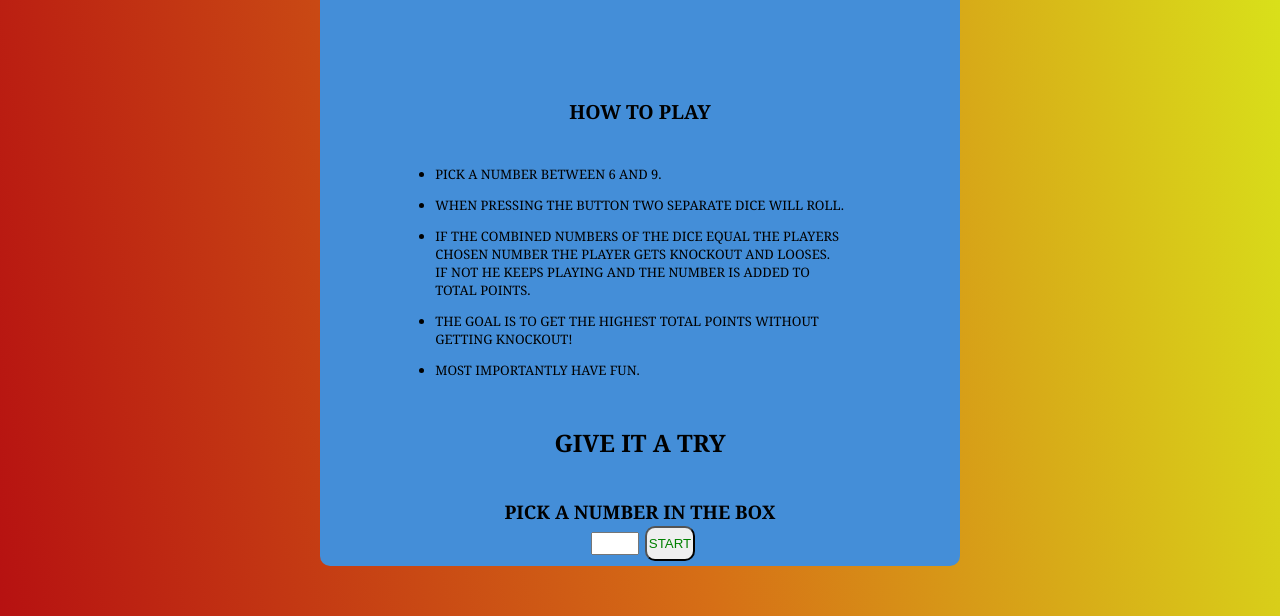
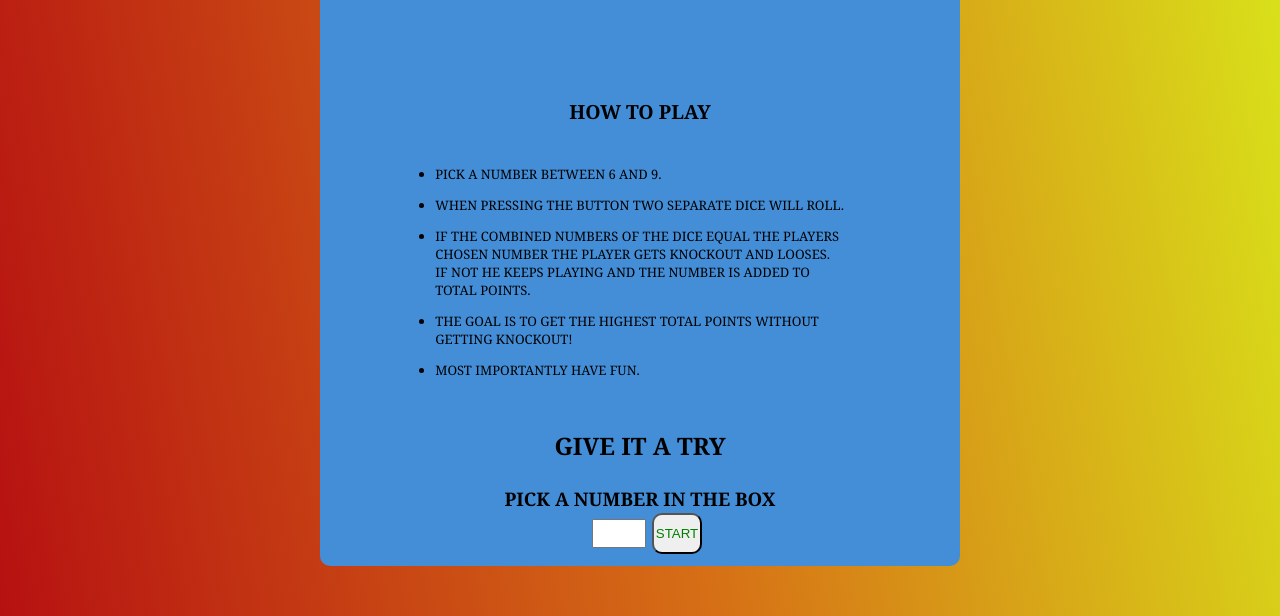
Before and after one commit to Weeezzt/knock-out-game, a plain HTML site: page index.html in a window 1280 px wide. Shown: the part 235-851 px from the top of the page. Drawn offline with Linux system fonts and the light colour scheme.

Commit message:
tappat pilarna..

```diff
--- a/index.html
+++ b/index.html
@@ -36,7 +36,7 @@
             <h2>Give it a try</h2>
             <h3>Pick a number in the box</h3>
             <div class="start-game" id="start-game">
-                <input type="number" name="" id="num-picked" value min="6" max="9">
+                <input type="number" name="number" id="num-picked" value min="6" max="9" >
                 <button id="button">START</button>
                 <h3 id="counter"></h3>
             </div>
--- a/main.css
+++ b/main.css
@@ -81,12 +81,17 @@ body {
     grid-template-rows: auto;
     align-items: center;
     justify-items: center;
-    justify-content: space-between;
-    margin-bottom: 3vh;
+    justify-content: space-around;
+    margin-bottom: 1vh;
+}
+
+.start h2{
+    padding-bottom: 3vh;
 }
 
 .start-game {
     display: flex;
+    width: 40%;
 }
 
 .start-game, button{
@@ -101,7 +106,7 @@ body {
     align-items: center;
     justify-items: center;
     justify-content: center;
-    padding: 2px;
+    padding: 5px;
     margin: 6px;
 }
 
--- a/main.js
+++ b/main.js
@@ -85,7 +85,7 @@ function getImg2(dice){
 startButton.addEventListener("click", function() {
 
         if (numInput.value < 6) {
-            alert("pick a number");
+            alert("pick a number between 6 and 9");
         } else {
 
             startDiv.innerHTML = "";
```
